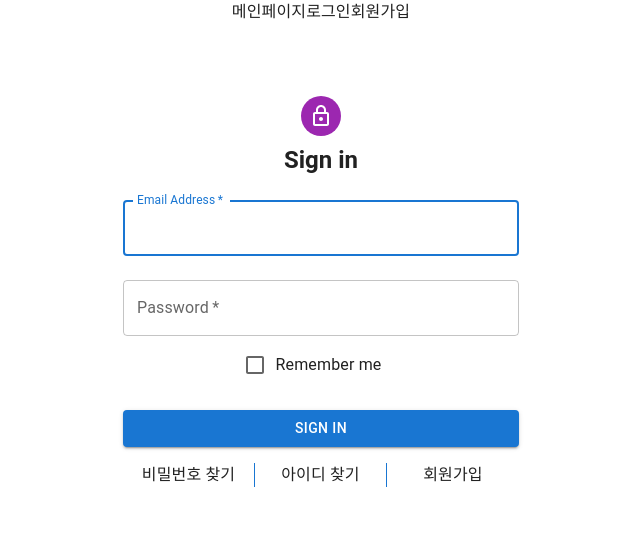
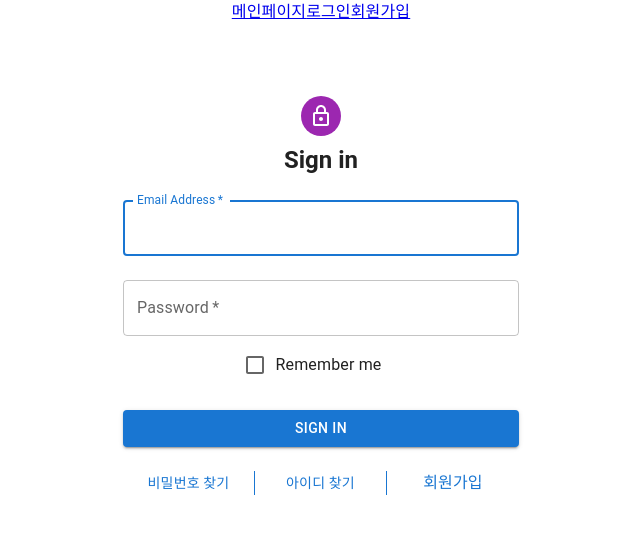
Before and after one commit to shindaehyuk/TaleTogether, a React (Create React App) app in the folder frontend/: page /login in a window 1280 px wide. Shown: the top 534 px of the page, without its empty margins (319-959 px from the left). Built offline with nearby package versions, Linux system fonts and the light colour scheme; the HTML template or start-up script is replaced by a standard one.

Commit message:
login-validate

```diff
--- a/frontend/src/index.css
+++ b/frontend/src/index.css
@@ -1,7 +1,3 @@
-@tailwind base;
-@tailwind components;
-@tailwind utilities;
-
 body {
   margin: 0;
   font-family: -apple-system, BlinkMacSystemFont, 'Segoe UI', 'Roboto', 'Oxygen', 'Ubuntu', 'Cantarell', 'Fira Sans',
--- a/frontend/src/page/Login.jsx
+++ b/frontend/src/page/Login.jsx
@@ -5,24 +5,33 @@ import CssBaseline from '@mui/material/CssBaseline';
 import TextField from '@mui/material/TextField';
 import FormControlLabel from '@mui/material/FormControlLabel';
 import Checkbox from '@mui/material/Checkbox';
-import { Link } from 'react-router-dom';
+import Link from '@mui/material/Link';
 import Grid from '@mui/material/Grid';
 import Box from '@mui/material/Box';
 import LockOutlinedIcon from '@mui/icons-material/LockOutlined';
 import Typography from '@mui/material/Typography';
 import Container from '@mui/material/Container';
 import { createTheme, ThemeProvider } from '@mui/material/styles';
+import { useState } from 'react';
 
 const defaultTheme = createTheme();
 
 export default function SignIn() {
+  const [input, setInput] = useState({
+    email: '',
+    password: '',
+  });
+
+  const changeHandler = (e) => {
+    setInput({
+      ...input,
+      [e.target.id]: e.target.value,
+    });
+  };
+
   const handleSubmit = (event) => {
     event.preventDefault();
-    const data = new FormData(event.currentTarget);
-    console.log({
-      email: data.get('email'),
-      password: data.get('password'),
-    });
+    console.log(input);
   };
 
   return (
@@ -45,7 +54,7 @@ export default function SignIn() {
             <b>Sign in</b>
           </Typography>
 
-          <Box component="form" onSubmit={handleSubmit} noValidate sx={{ mt: 1 }}>
+          <Box component="form" onSubmit={handleSubmit} sx={{ mt: 1 }}>
             <TextField
               margin="normal"
               required
@@ -55,6 +64,7 @@ export default function SignIn() {
               name="email"
               autoComplete="email"
               autoFocus
+              onChange={changeHandler}
             />
             <TextField
               margin="normal"
@@ -65,24 +75,27 @@ export default function SignIn() {
               type="password"
               id="password"
               autoComplete="current-password"
+              onChange={changeHandler}
             />
+
             <FormControlLabel control={<Checkbox value="remember" color="primary" />} label="Remember me" />
-            <Button type="submit" fullWidth variant="contained" sx={{ mt: 3, mb: 2 }}>
+            <Button type="submit" fullWidth variant="contained" sx={{ mt: 3, mb: 3 }}>
               Sign In
             </Button>
+
             <Grid container>
               <Grid item xs={4} sx={{ borderRight: 1, borderColor: 'primary.main' }}>
-                <Link to="#" underline="none" variant="body2">
+                <Link href="#" underline="none" variant="body2">
                   비밀번호 찾기
                 </Link>
               </Grid>
               <Grid item xs={4} sx={{ borderRight: 1, borderColor: 'primary.main' }}>
-                <Link to="#" underline="none" variant="body2">
+                <Link href="#" underline="none" variant="body2">
                   아이디 찾기
                 </Link>
               </Grid>
               <Grid item xs={4}>
-                <Link to="/signup" line>
+                <Link href="/signup" underline="none">
                   회원가입
                 </Link>
               </Grid>
--- a/frontend/src/page/Signup.jsx
+++ b/frontend/src/page/Signup.jsx
@@ -56,7 +56,7 @@ export default function SignUp() {
             <LockOutlinedIcon />
           </Avatar>
           <Typography component="h1" variant="h5">
-            Sign up
+            <b>Sign up</b>
           </Typography>
           <Box component="form" noValidate onSubmit={handleSubmit} sx={{ mt: 3 }}>
             <Grid container spacing={2}>
--- a/frontend/tailwind.config.js
+++ /dev/null
@@ -1,8 +0,0 @@
-/** @type {import('tailwindcss').Config} */
-module.exports = {
-  content: ['./src/**/*.{jsx,js}'],
-  theme: {
-    extend: {},
-  },
-  plugins: [],
-};
```
